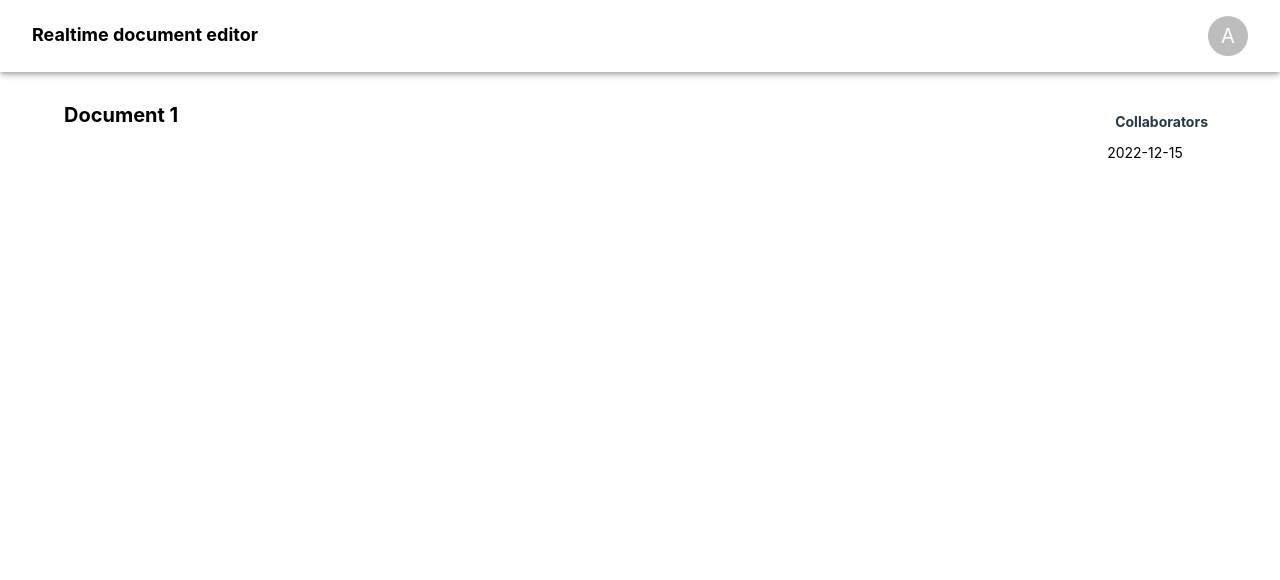
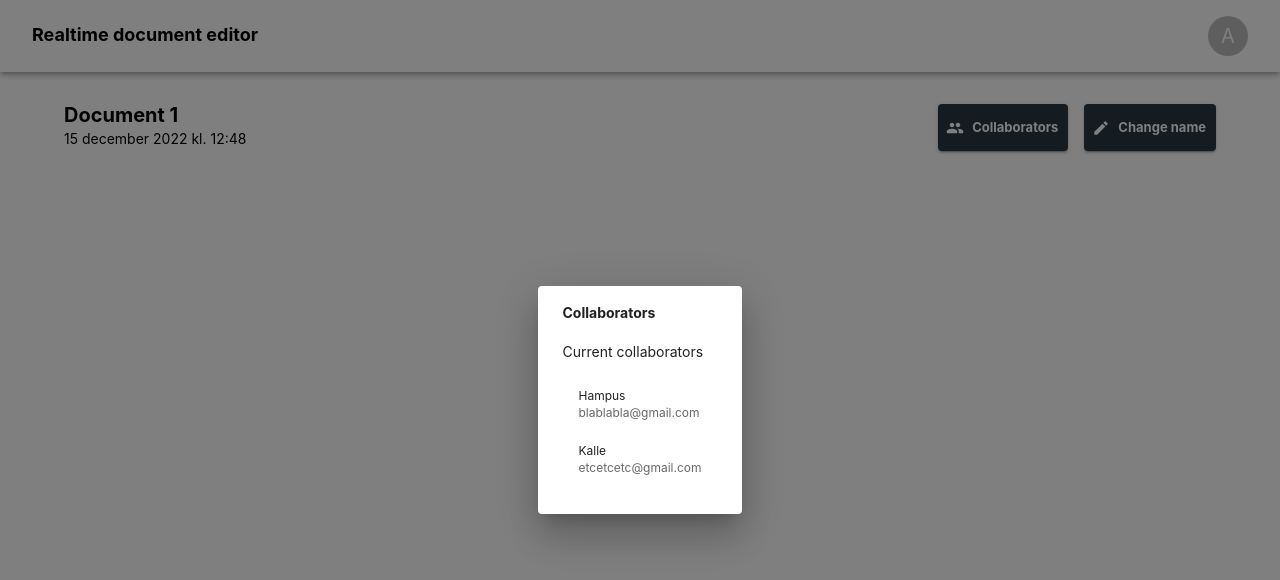
Before and after one commit to Hannils/ID1212-Project, a React (Vite) app in the folder client/: page /document/1 in a window 1280 px wide. Both pictures are taken after a click on the button "Collaborators". Shown: the top 580 px of the page. Built offline with nearby package versions, Linux system fonts and the light colour scheme.

Commit message:
Basic modals

```diff
--- /dev/null
+++ b/client/src/pages/Editor/ChangeName.tsx
@@ -0,0 +1,28 @@
+import {
+  Button,
+  Dialog,
+  DialogActions,
+  DialogContent,
+  DialogTitle,
+  TextField,
+  Typography,
+} from '@mui/material'
+import { ModalInterface } from '../../util/Types'
+import React from 'react'
+
+export default function ChangeName(props: ModalInterface) {
+  const { open, onClose } = props
+  return (
+    <Dialog open={open} onClose={onClose}>
+      <DialogTitle>Edit Name</DialogTitle>
+      <DialogContent>
+        <Typography gutterBottom>Enter the new name below and press save</Typography>
+        <TextField autoFocus label="Name" placeholder="My document" fullWidth />
+      </DialogContent>
+      <DialogActions>
+        <Button onClick={onClose}>Cancel</Button>
+        <Button>Update</Button>
+      </DialogActions>
+    </Dialog>
+  )
+}
--- /dev/null
+++ b/client/src/pages/Editor/Collaborator.tsx
@@ -0,0 +1,48 @@
+import {
+  Button,
+  Dialog,
+  DialogContent,
+  DialogTitle,
+  List,
+  ListItem,
+  ListItemText,
+  Modal,
+  Typography,
+} from '@mui/material'
+import { ModalInterface, User } from '../../util/Types'
+import React from 'react'
+
+const collaborators: User[] = [
+  {
+    id: 'id1',
+    username: 'Hampus',
+    email: 'blablabla@gmail.com',
+  },
+  {
+    id: 'id2',
+    username: 'Kalle',
+    email: 'etcetcetc@gmail.com',
+  },
+]
+
+export default function Collaborator(props: ModalInterface) {
+  const { open, onClose } = props
+  return (
+    <Dialog open={open} onClose={onClose}>
+      <DialogTitle>Collaborators</DialogTitle>
+      <DialogContent>
+        <Typography gutterBottom>Current collaborators</Typography>
+        <List>
+          {collaborators.map((collaborator) => (
+            <ListItem dense>
+              <ListItemText
+                primary={collaborator.username}
+                secondary={collaborator.email}
+              />
+            </ListItem>
+          ))}
+        </List>
+      </DialogContent>
+    </Dialog>
+  )
+}
--- a/client/src/pages/Editor/Editor.tsx
+++ b/client/src/pages/Editor/Editor.tsx
@@ -1,3 +1,4 @@
+import { EditRounded, PeopleRounded } from '@mui/icons-material'
 import {
   Box,
   Button,
@@ -7,7 +8,9 @@ import {
   TextField,
   Typography,
 } from '@mui/material'
-import React from 'react'
+import React, { useState } from 'react'
+import ChangeName from './ChangeName'
+import Collaborator from './Collaborator'
 
 const document = {
   name: 'Document 1',
@@ -15,17 +18,48 @@ const document = {
   modified: new Date(),
 }
 
+const dateTime = Intl.DateTimeFormat('sv-SE', {
+  dateStyle: 'long',
+  timeStyle: 'short',
+})
+
 export default function Editor() {
+  const [showCollaboratorModal, setShowCollaboratorModal] = useState<boolean>(false)
+  const [showChangeNameModal, setShowChangeNameModal] = useState<boolean>(false)
   return (
     <Box>
+      <Collaborator
+        open={showCollaboratorModal}
+        onClose={() => setShowCollaboratorModal(false)}
+      />
+      <ChangeName
+        open={showChangeNameModal}
+        onClose={() => setShowChangeNameModal(false)}
+      />
       <Stack direction="row" justifyContent="space-between">
         <Typography variant="h3" component="h1">
           {document.name}
+
+          <Typography>{dateTime.format(document.modified)}</Typography>
         </Typography>
-        <Box>
-          <Button>Collaborators</Button>
-          <Typography>{document.modified.toLocaleDateString('sv-SE')}</Typography>
-        </Box>
+        <Stack direction="row" spacing={2}>
+          <Button
+            size="small"
+            startIcon={<PeopleRounded />}
+            variant="contained"
+            onClick={() => setShowCollaboratorModal(true)}
+          >
+            Collaborators
+          </Button>
+          <Button
+            size="small"
+            startIcon={<EditRounded />}
+            variant="contained"
+            onClick={() => setShowChangeNameModal(true)}
+          >
+            Change name
+          </Button>
+        </Stack>
       </Stack>
     </Box>
   )
--- /dev/null
+++ b/client/src/util/Types.ts
@@ -0,0 +1,18 @@
+export interface ModalInterface {
+    open: boolean,
+    onClose: VoidFunction
+}
+
+export interface Document {
+    id: string,
+    name: string,
+    modified: string,
+    owner: string
+    created_at: string
+}
+
+export interface User {
+    id: string,
+    email: string,
+    username: string
+}
```
